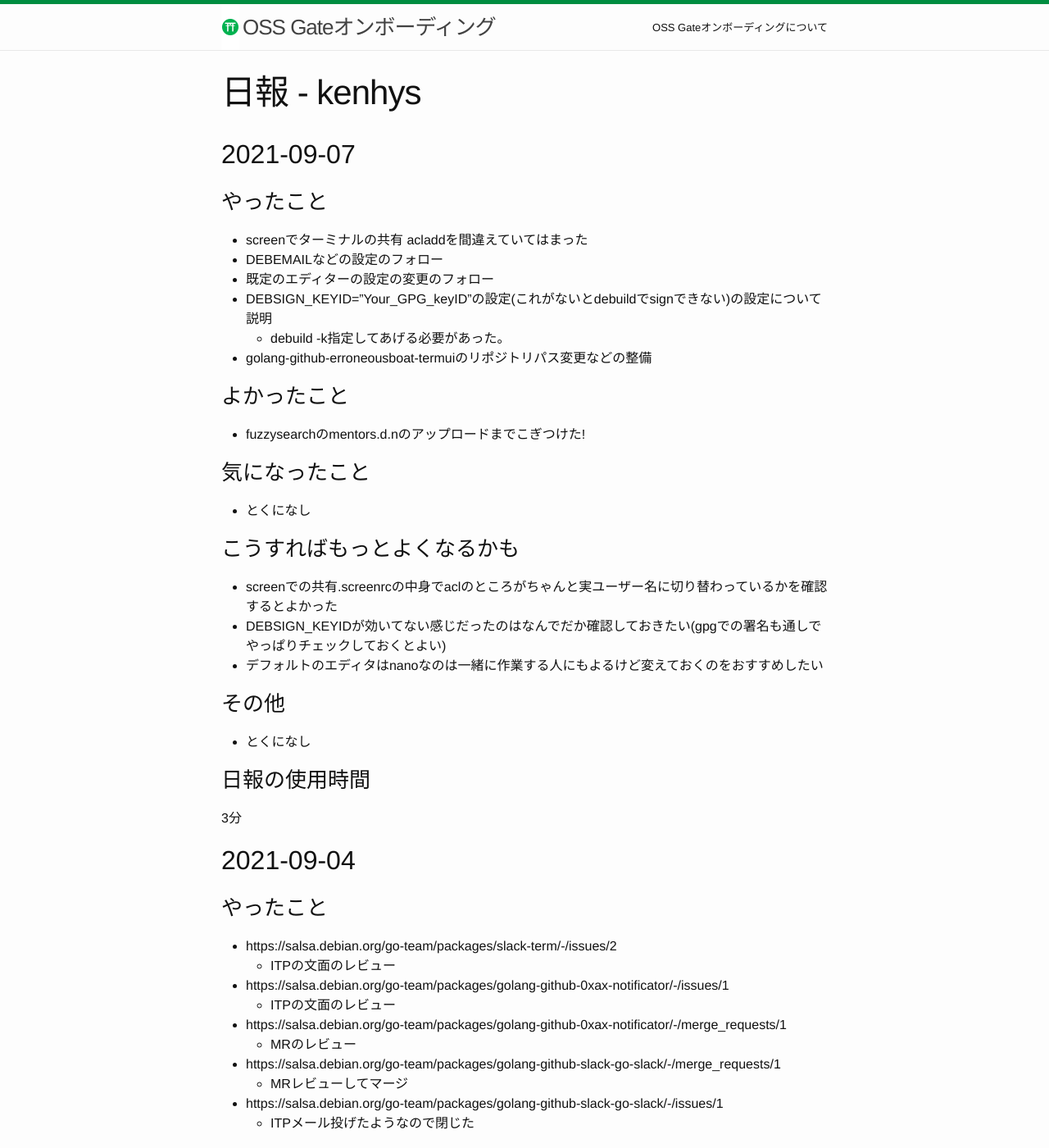
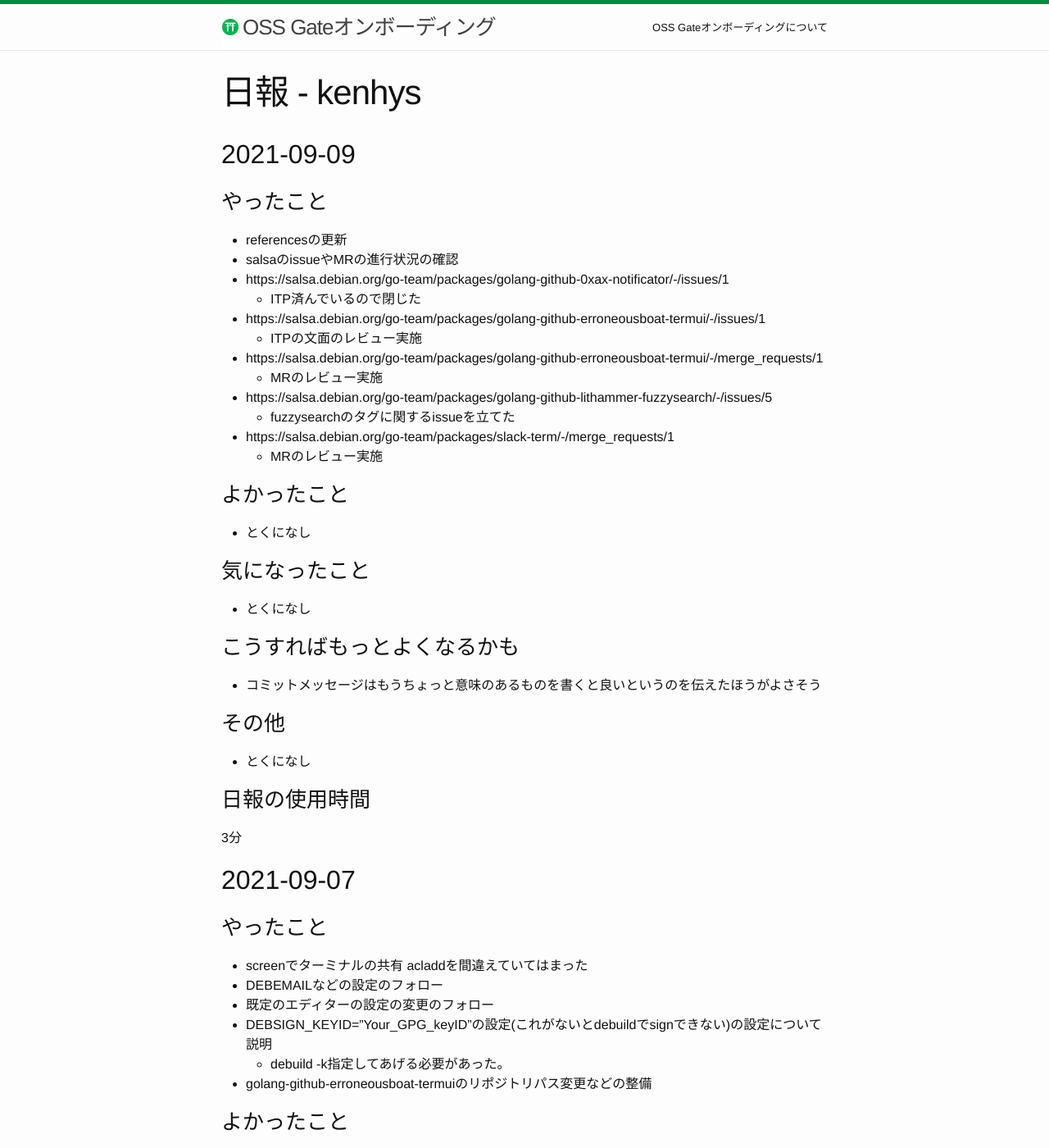
Before and after one commit to oss-gate/on-boarding, a Jekyll site: the page built from proposals/2021-08/kenhys-maintain-debian-packages/daily-report-kenhys.md, in a window 1280 px wide and 1400 px high. Shown: the whole window at 82% size. Built offline with Jekyll 4.4.1, drawn with Linux system fonts in a browser that asks for light colours; Markdown is read by kramdown in place of the engine named in the settings; comment, search, counter and statistics services are not loaded.

Commit message:
2021-08: add 9/9 activity

```diff
--- a/proposals/2021-08/kenhys-maintain-debian-packages/daily-report-kenhys.md
+++ b/proposals/2021-08/kenhys-maintain-debian-packages/daily-report-kenhys.md
@@ -6,6 +6,43 @@ title: 日報 - kenhys
 <!-- ↑の${ID}は自分のGitHubのIDに置き換える。例：日報 - kenhys -->
 
 <!-- 新しい日付を上に書く。つまり、追記するときは上に追記する。 -->
+
+## 2021-09-09
+
+### やったこと
+
+* referencesの更新
+* salsaのissueやMRの進行状況の確認
+* https://salsa.debian.org/go-team/packages/golang-github-0xax-notificator/-/issues/1
+  * ITP済んでいるので閉じた
+* https://salsa.debian.org/go-team/packages/golang-github-erroneousboat-termui/-/issues/1
+  * ITPの文面のレビュー実施
+* https://salsa.debian.org/go-team/packages/golang-github-erroneousboat-termui/-/merge_requests/1
+  * MRのレビュー実施
+* https://salsa.debian.org/go-team/packages/golang-github-lithammer-fuzzysearch/-/issues/5
+  * fuzzysearchのタグに関するissueを立てた
+* https://salsa.debian.org/go-team/packages/slack-term/-/merge_requests/1
+  * MRのレビュー実施
+
+### よかったこと
+
+* とくになし
+
+### 気になったこと
+
+* とくになし
+
+### こうすればもっとよくなるかも
+
+* コミットメッセージはもうちょっと意味のあるものを書くと良いというのを伝えたほうがよさそう
+
+### その他
+
+* とくになし
+
+### 日報の使用時間
+
+3分
 
 ## 2021-09-07
 
```
